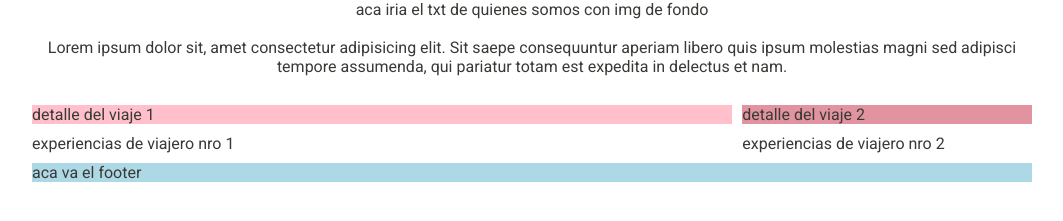
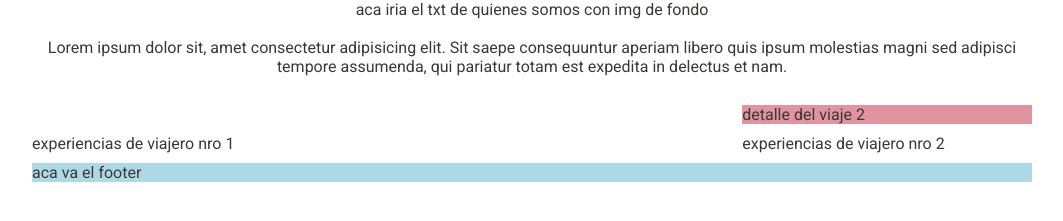
Before and after one commit to wendy1977ar/TPO13, a plain HTML site: page index.html in a window 1280 px wide. Shown: the part 183-404 px from the top of the page, without its empty margins (108-1171 px from the left). Drawn offline with Linux system fonts and the light colour scheme.

Commit message:
Update index.html

```diff
--- a/index.html
+++ b/index.html
@@ -42,8 +42,8 @@
 
 
         </div>
-        <div class="viajes1">
-           detalle del viaje 1
+        <div class="Cordoba">
+
         </div>
         <div class="viajes2">
             detalle del viaje 2
```
